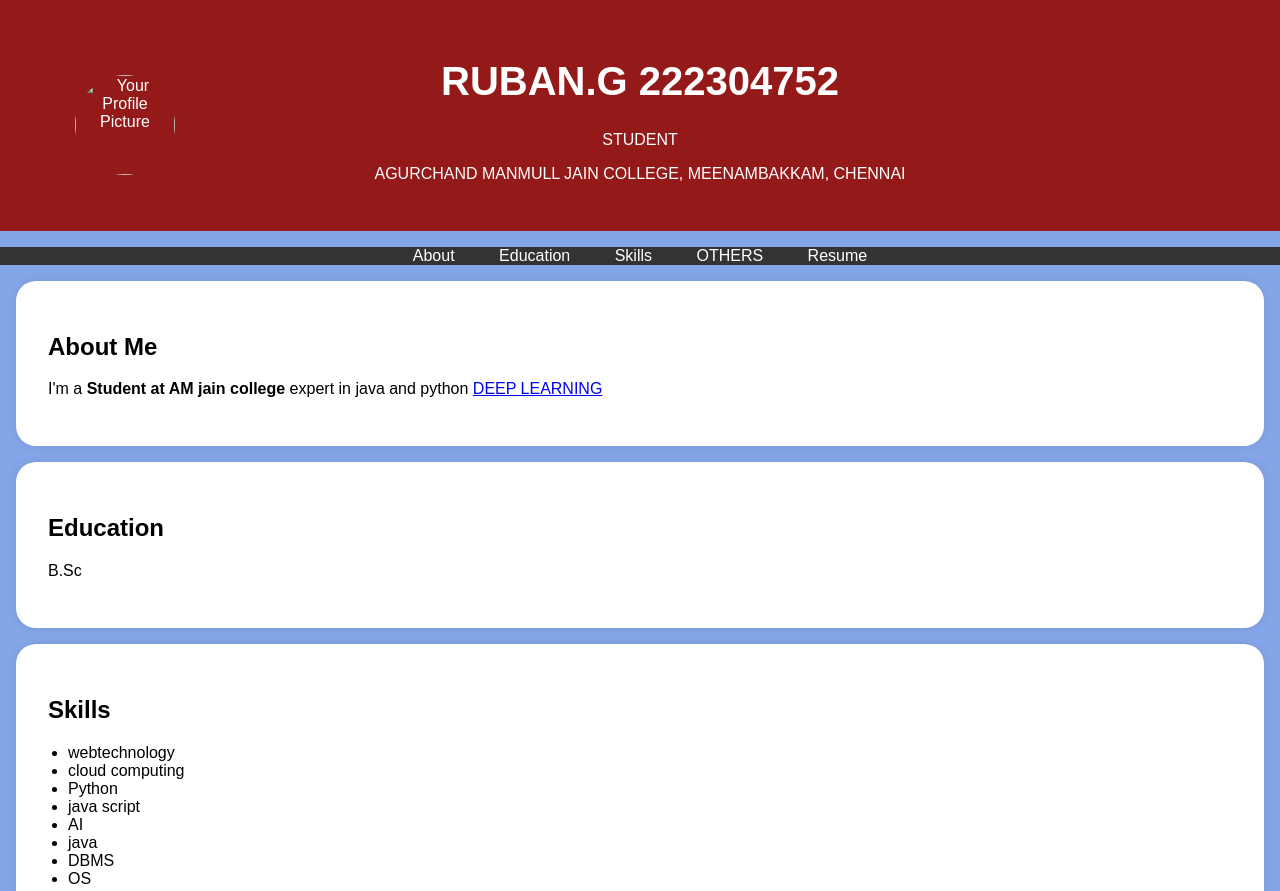
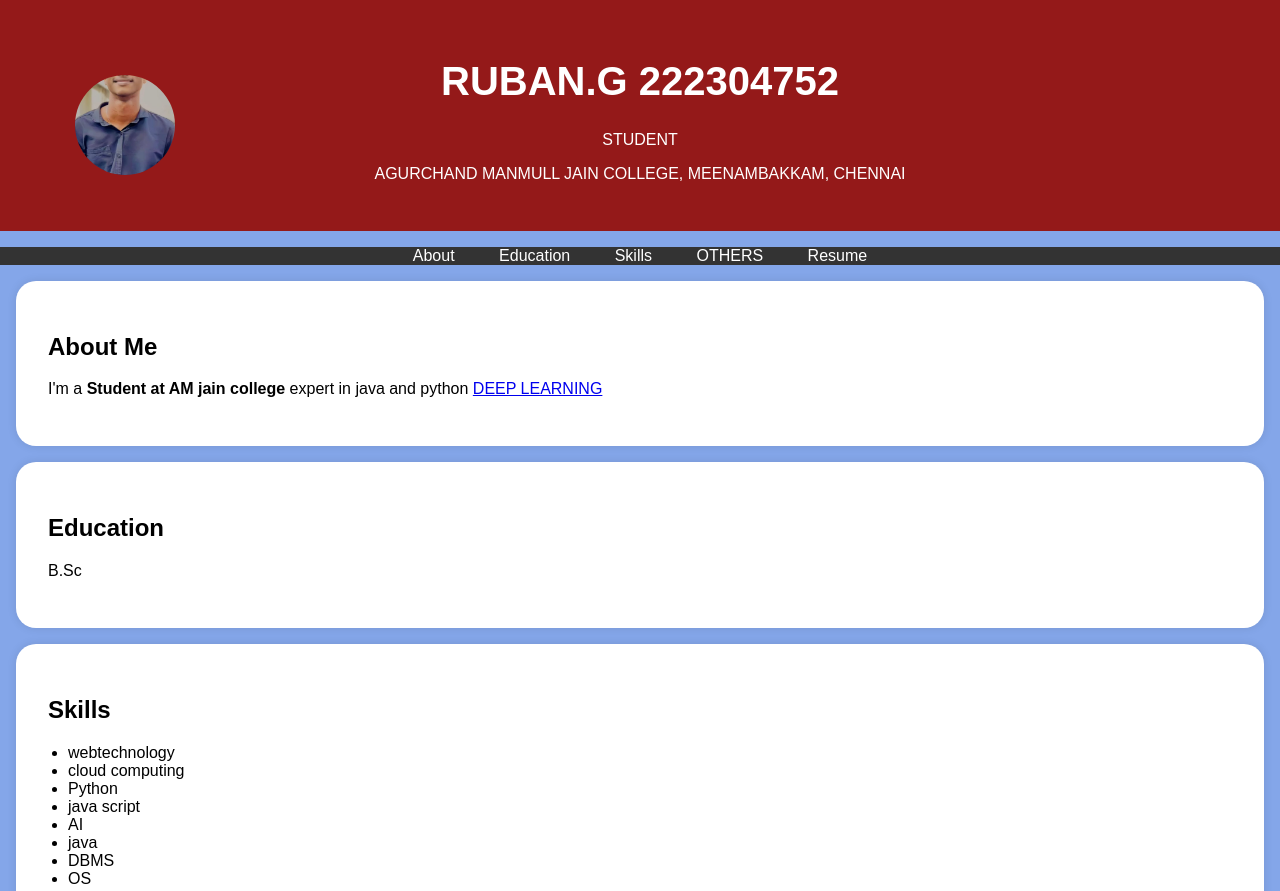
Before and after one commit to ruban0308/digital-portfolio, a plain HTML site: page index.html in a window 1280 px wide. Shown: the top 891 px of the page. Drawn offline with Linux system fonts and the light colour scheme.

Commit message:
Update index.html

```diff
--- a/index.html
+++ b/index.html
@@ -95,7 +95,7 @@
     <header>
         <div class="header-content">
             <!-- Add your profile picture here -->
-            <img src="C:\Users\AMJC\Downloads\WhatsApp Image 2025-03-24 at 9.38.27 AM.jpeg" alt="Your Profile Picture" class="profile-picture">
+            <img src="23j010 Ruban Photo.jpeg" alt="Your Profile Picture" class="profile-picture">
             <h1>RUBAN.G 222304752</h1>
             <p>STUDENT</p>
             <p>AGURCHAND MANMULL JAIN COLLEGE, MEENAMBAKKAM, CHENNAI</p>
```
